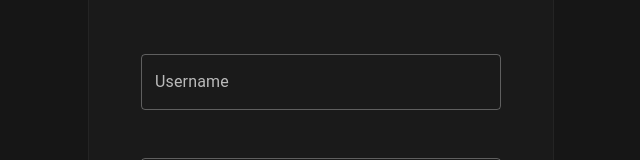
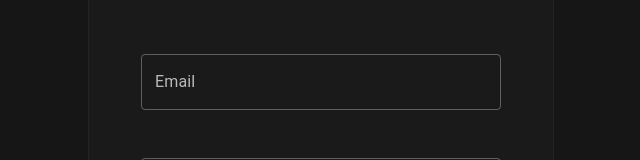
Before and after one commit to Adrian-ortiz0/frontend_montenegro, a React (Vite) app: page /admin-login in a window 1280 px wide. Shown: the part 294-454 px from the top of the page, without its empty margins (319-959 px from the left). Built offline with nearby package versions, Linux system fonts and the light colour scheme.

Commit message:
feat: :sparkles: I've finished the implemantion of admin login, noew the bakcend and frontend are connected

```diff
--- a/src/AxiosConfiguration.js
+++ b/src/AxiosConfiguration.js
@@ -23,7 +23,7 @@ axiosInstance.interceptors.response.use(
     error => {
         if (error.response && error.response.status === 401) {
             console.warn('No autorizado, redirigiendo a login...');
-            window.location.href = '/login';
+            window.location.href = '/admin-login';
         }
         return Promise.reject(error);
     }
--- a/src/components/AdminLogin.jsx
+++ b/src/components/AdminLogin.jsx
@@ -1,19 +1,45 @@
 import { TextField, Button, styled } from '@mui/material';
+import { useState } from 'react';
 import { useNavigate } from 'react-router';
+import axiosInstance from '../AxiosConfiguration';
 
 const AdminLogin = () => {
 
   const navigate = useNavigate();
 
+  const [formData, setFormData] = useState({
+    email: "",
+    password: ""
+  })
+
+  const handleChange = (e) => {
+    const {name, value} = e.target;
+    setFormData({...formData, [name]: value})
+  }
+
+  const handleSubmit = async (e) => {
+     e.preventDefault();
+    try{
+      const response = await axiosInstance.post("/adminLogin", formData)
+      console.log("Login exitoso", response.data);
+      navigate("../admin-dashboard")
+    } catch(error){
+      console.error("Error en login", error);
+      alert("Credenciales incorrectas, por favor intenta de nuevo")
+    }
+  }
+
   return (
     <div className="login_container">
-      <div className="login">
+      <form className="login" onSubmit={handleSubmit}>
         <h2>Admin Login</h2>
         <div className="input_group">
           <TextField
             fullWidth
-            label="Username"
+            label="Email"
+            name='email'
             variant="outlined"
+            onChange={handleChange}
             margin="normal"
             sx={{
               '& .MuiInputLabel-root': { color: 'rgba(255,255,255,0.7)' },
@@ -30,7 +56,9 @@ const AdminLogin = () => {
             fullWidth
             label="Password"
             type="password"
+            name='password'
             variant="outlined"
+            onChange={handleChange}
             margin="normal"
             sx={{
               '& .MuiInputLabel-root': { color: 'rgba(255,255,255,0.7)' },
@@ -45,8 +73,8 @@ const AdminLogin = () => {
         </div>
 
         <Button
-          onClick={() => navigate("../admin-dashboard")}
           variant="contained"
+          type='submit'
           fullWidth
           size="large"
           sx={{
@@ -62,7 +90,7 @@ const AdminLogin = () => {
         >
           Sign In
         </Button>
-      </div>
+      </form>
     </div>
   );
 };
```
